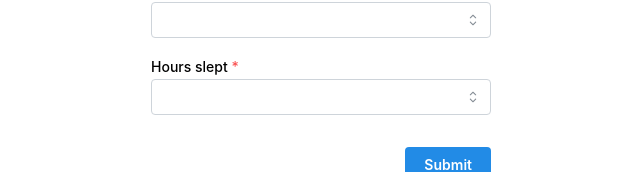
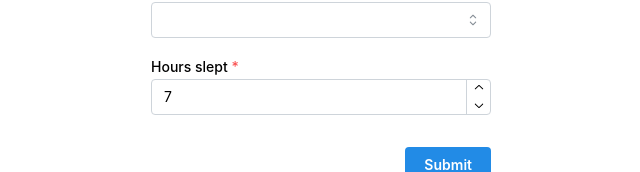
Before and after one commit to nickdasilva8/cy_full_stack_app, a Next.js app: page / in a window 1280 px wide. Shown: the part 270-442 px from the top of the page, without its empty margins (319-959 px from the left). Built offline with nearby package versions, Linux system fonts and the light colour scheme.

Commit message:
Add API /api/record where form POSTs to.

```diff
--- a/components/SleepForm/SleepForm.tsx
+++ b/components/SleepForm/SleepForm.tsx
@@ -1,38 +1,73 @@
-import { TextInput, Button, Group, Box, Select } from '@mantine/core';
+import { useState } from 'react';
+
+import { TextInput, Button, Group, Box, Select, NumberInput, Text } from '@mantine/core';
 import { useForm } from '@mantine/form';
 
 import classes from './SleepForm.module.css';
 
+interface FormValues {
+  name: string;
+  gender: string;
+  hoursSlept: number;
+}
+
 export const SleepForm: React.FunctionComponent = (): JSX.Element => {
+  const [isLoading, setIsLoading] = useState(false);
+
   // this list should retrieved from the database, but that feels out of scope for this example
   const genderOptions = ['Male', 'Female', 'Other', 'Prefer not to say'];
-
-  // length 25 here will accommodate someone sleeping 0 hours but also someone sleeping 24 hours.
-  const hoursSleptOptions: string[] = Array.from({ length: 25 }, (_, i) => `${i}`);
 
   const form = useForm({
     name: 'sleep-form',
     initialValues: {
       name: '',
       gender: '',
-      hoursSlept: '',
+      hoursSlept: 7, // national average for the UK! if you wanted nothing to be selected, you could use null
     },
 
     // TODO:: use shared schema from Zod, which would allow for reuse of the schema in the backend
     validate: {
+      // TODO:: make this trim the input, to eliminate leading and trailing whitespace
       name: (value) =>
         /^[A-Za-z\s]+$/.test(value) ? null : 'Name can only consistent of Letters and spaces',
       gender: (value) => (genderOptions.includes(value) ? null : 'Invalid gender option'),
-      hoursSlept: (value) =>
-        /^(2[0-4]|1[0-9]|[0-9])$/.test(value)
-          ? null
-          : 'Hours slept must be between 0 and 24 (inclusive)',
+      hoursSlept: (value) => {
+        if (value === null) {
+          return 'Hours slept is required';
+        }
+        if (value >= 0 && value <= 24) {
+          return null;
+        }
+
+        return 'Invalid hours slept';
+      },
     },
   });
 
+  const postData = async (values: FormValues) => {
+    setIsLoading(true);
+
+    try {
+      const response = await fetch('/api/record', {
+        method: 'POST',
+        headers: {
+          'Content-Type': 'application/json',
+        },
+        body: JSON.stringify(values),
+      });
+
+      if (!response.ok) {
+        throw new Error('Something went wrong!');
+      }
+    } catch (err) {
+      // TODO:: you probably want to render an error message to the user
+    }
+    setIsLoading(false);
+  };
+
   return (
     <Box maw={340} mx="auto" className={classes['sleep-form']}>
-      <form onSubmit={form.onSubmit((values) => console.log(values))}>
+      <form onSubmit={form.onSubmit((values) => postData(values))}>
         <TextInput
           mt="md"
           withAsterisk
@@ -50,16 +85,19 @@ export const SleepForm: React.FunctionComponent = (): JSX.Element => {
           {...form.getInputProps('gender')}
         />
 
-        <Select
+        <NumberInput
           mt="md"
           withAsterisk
           label="Hours slept"
-          data={hoursSleptOptions}
+          min={0}
+          max={24}
           {...form.getInputProps('hoursSlept')}
         />
 
         <Group justify="flex-end" pt="xl">
-          <Button type="submit">Submit</Button>
+          <Button type="submit" disabled={isLoading}>
+            Submit
+          </Button>
         </Group>
       </form>
     </Box>
--- a/package.json
+++ b/package.json
@@ -27,7 +27,8 @@
     "@tabler/icons-react": "^3.0.0",
     "next": "14.1.3",
     "react": "18.2.0",
-    "react-dom": "18.2.0"
+    "react-dom": "18.2.0",
+    "zod": "^3.22.4"
   },
   "devDependencies": {
     "@babel/core": "^7.24.0",
--- /dev/null
+++ b/pages/api/record.tsx
@@ -0,0 +1,30 @@
+import type { NextApiRequest, NextApiResponse } from 'next';
+import { sleepRecordSchema } from '@/utils/schema';
+
+export default async function handler(req: NextApiRequest, res: NextApiResponse) {
+  const { method } = req;
+
+  if (method !== 'POST') {
+    res.setHeader('Allow', ['GET', 'POST']);
+    res.status(405).json({
+      error: { message: `Method ${method} Not Allowed` },
+    });
+  }
+
+  // Zod provides input sanitization and validation
+  const response = sleepRecordSchema.safeParse(req.body);
+
+  if (!response.success) {
+    const { errors } = response.error;
+    // this generates a useful message in the API, explaining what failed validation
+    // probably not suitable for production, but useful for development
+    // in production, you might want to log the error and return a generic error message
+    return res.status(400).json({
+      error: { message: 'Invalid request', errors },
+    });
+  }
+
+  const { name, gender, hoursSlept } = response.data;
+
+  return res.status(200).json({ message: 'Success', data: { name, gender, hoursSlept } });
+}
--- /dev/null
+++ b/utils/schema/index.ts
@@ -0,0 +1,7 @@
+import { z } from 'zod';
+
+export const sleepRecordSchema = z.object({
+  name: z.string(),
+  gender: z.string(),
+  hoursSlept: z.number().int().min(0).max(24),
+});
```
Also changed, not shown: 1 other file (tests, documents, lock files or other folders).
